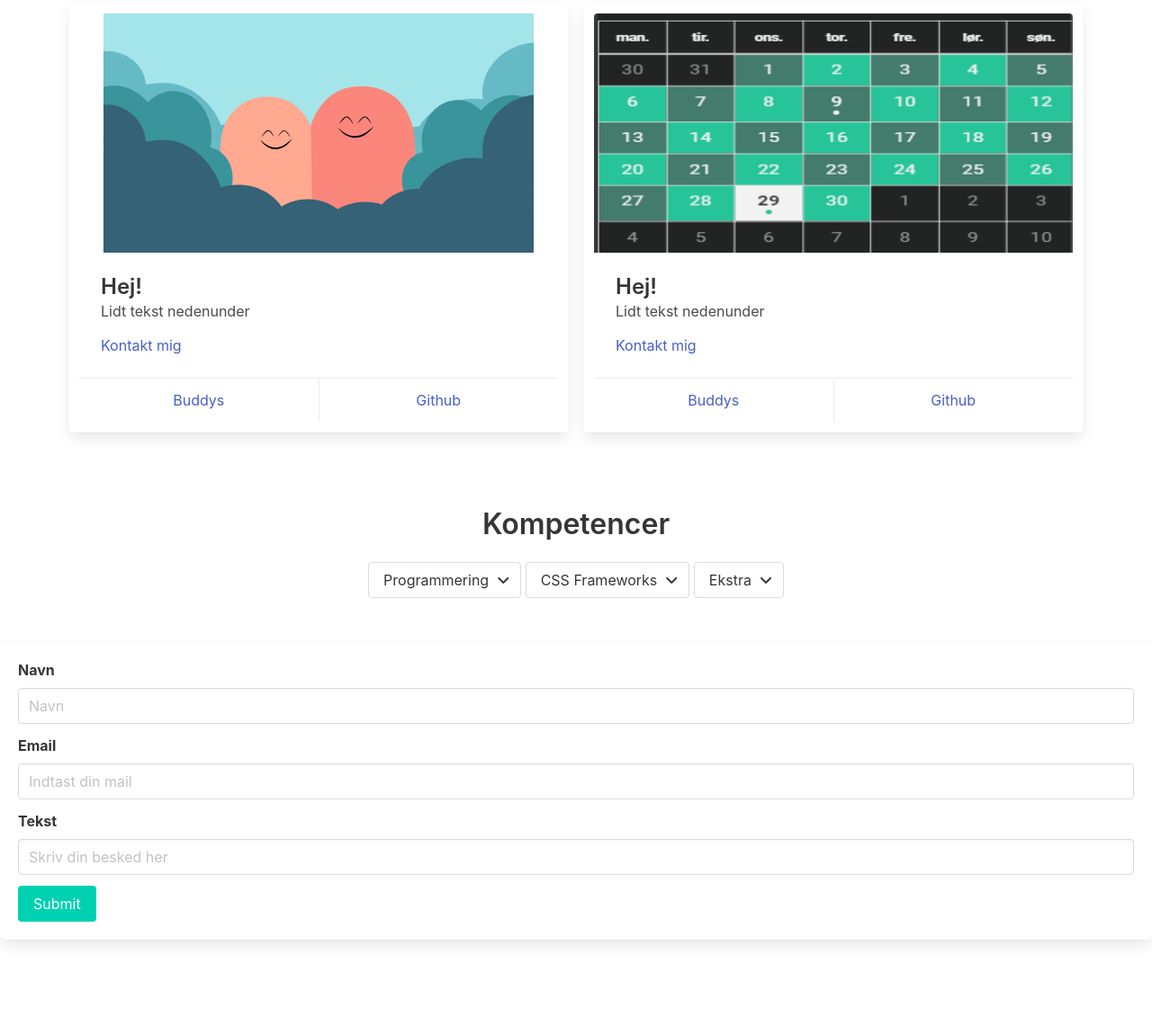
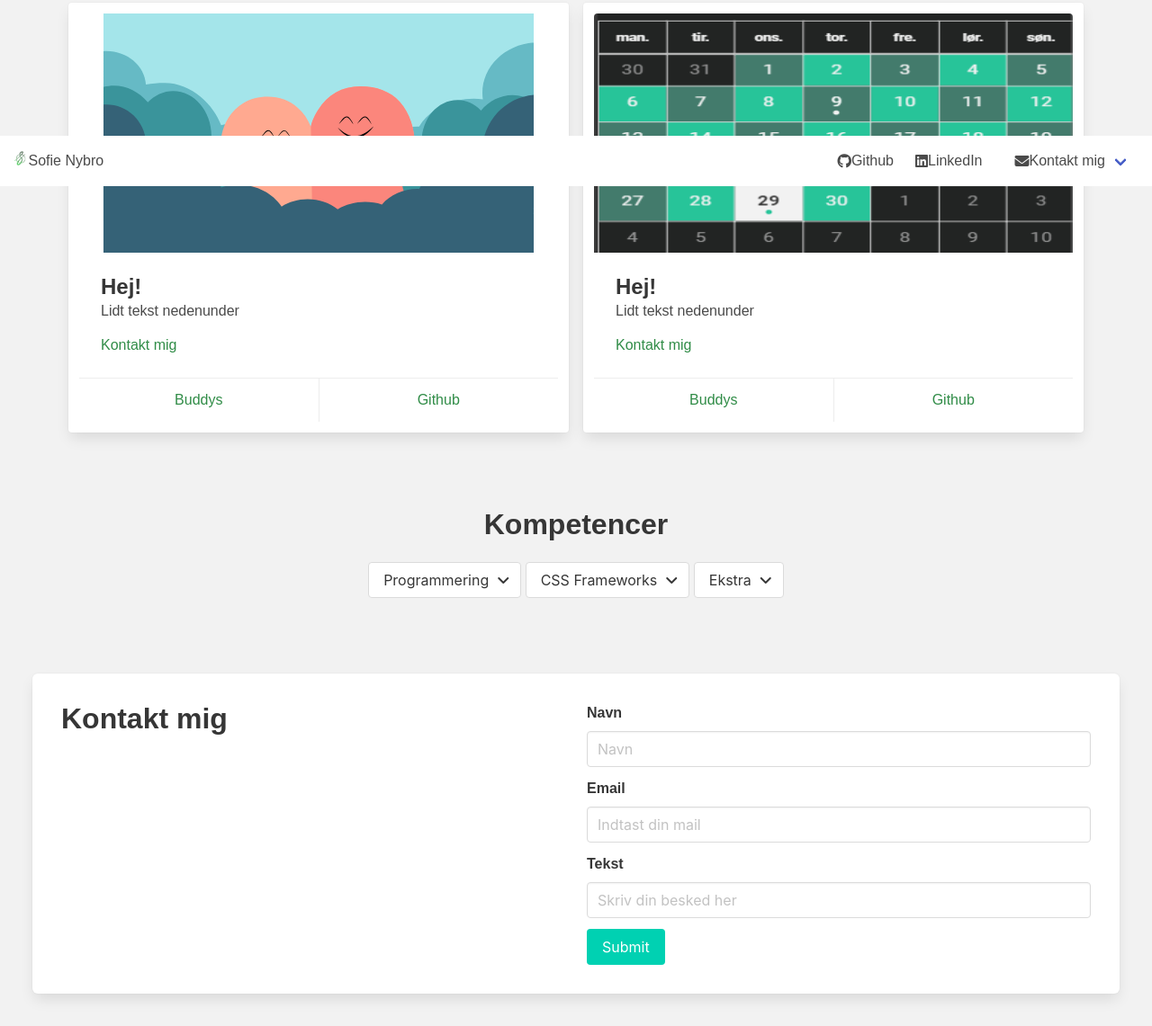
Before and after one commit to SofNyb/portfolioBulma, a website: page index.html in a window 1280 px wide. Shown: the part 593-1734 px from the top of the page at 90% size. Before the commit the page ends 1662 px from the top, so only its background shows below. Drawn offline with nearby package versions, Linux system fonts and the light colour scheme.

Commit message:
stylesheet tilføjet til index.html og tilføjet container m.m. i bundmenu

```diff
--- a/index.html
+++ b/index.html
@@ -5,6 +5,7 @@
     <meta name="viewport" content="width=device-width, initial-scale=1">
     <title>Sofies portfolio - Bulma</title>
     <link rel="stylesheet" href="https://cdn.jsdelivr.net/npm/bulma@0.9.4/css/bulma.min.css">
+    <link rel="stylesheet" href="styles.css">
     <link rel="shortcut icon" type="image/png" href="images/SofieFavicon2.png">
     <script src="https://kit.fontawesome.com/bc87d7ac19.js" crossorigin="anonymous"></script>
 </head>
@@ -225,8 +226,14 @@
 </section>
 
 <!-- kontakt mig -->
+<section class="section">
+    <div class="box columns">
 
-<form class="box">
+        <p class="title column">
+            Kontakt mig
+        </p>
+
+        <form class=" column">
             <div class="field">
                 <label class="label">Navn</label>
                 <div class="control">
@@ -250,6 +257,47 @@
 
             <button class="button is-primary">Submit</button>
         </form>
+    </div>
+</section>
+
+<!-- bundmenu -->
+<nav class="navbar is-fixed-bottom" role="navigation" aria-label="main navigation">
+    <div class="navbar-brand">
+        <a class="navbar-item navbar-start" href="#">
+            <img src="images/SofieFavicon.png">
+            <p>Sofie Nybro</p>
+
+        </a>
+
+        <!--<a role="button" class="navbar-burger" aria-label="menu" aria-expanded="false" data-target="navbarBasicExample">
+            <span aria-hidden="true"></span>
+            <span aria-hidden="true"></span>
+            <span aria-hidden="true"></span>
+        </a>-->
+    </div>
+
+    <div id="navbarBasicExample" class="navbar-menu">
+
+        <div class="navbar-end">
+            <a class="navbar-item">
+                <i class="fa-brands fa-github"></i>
+                <p>Github</p>
+            </a>
+
+            <a class="navbar-item">
+                <i class="fa-brands fa-linkedin"></i>
+                <p>LinkedIn</p>
+            </a>
+
+            <div class="navbar-item">
+                <a class="navbar-link">
+                    <i class="fa-solid fa-envelope"></i>
+                    <p>Kontakt mig</p>
+                </a>
+            </div>
+        </div>
+    </div>
+</nav>
 
 <!-- script til at få menu til at virke -->
 <script>
--- a/styles.css
+++ b/styles.css
@@ -0,0 +1,27 @@
+* {
+    box-sizing: border-box;
+}
+
+body {
+    font-family: Arial, serif;
+    background-color: #F2F2F2;
+
+}
+
+.headerName {
+    font-family: Acme, sans-serif;
+    font-weight: 400;
+    font-style: normal;
+}
+
+.footer {
+    background-color: #1E5927;
+}
+
+.submitKnap {
+    background-color: #80BF8A;
+}
+
+a {
+    color: #308C47;
+}
```
Lines whose indentation alone changed are shown as unchanged.
